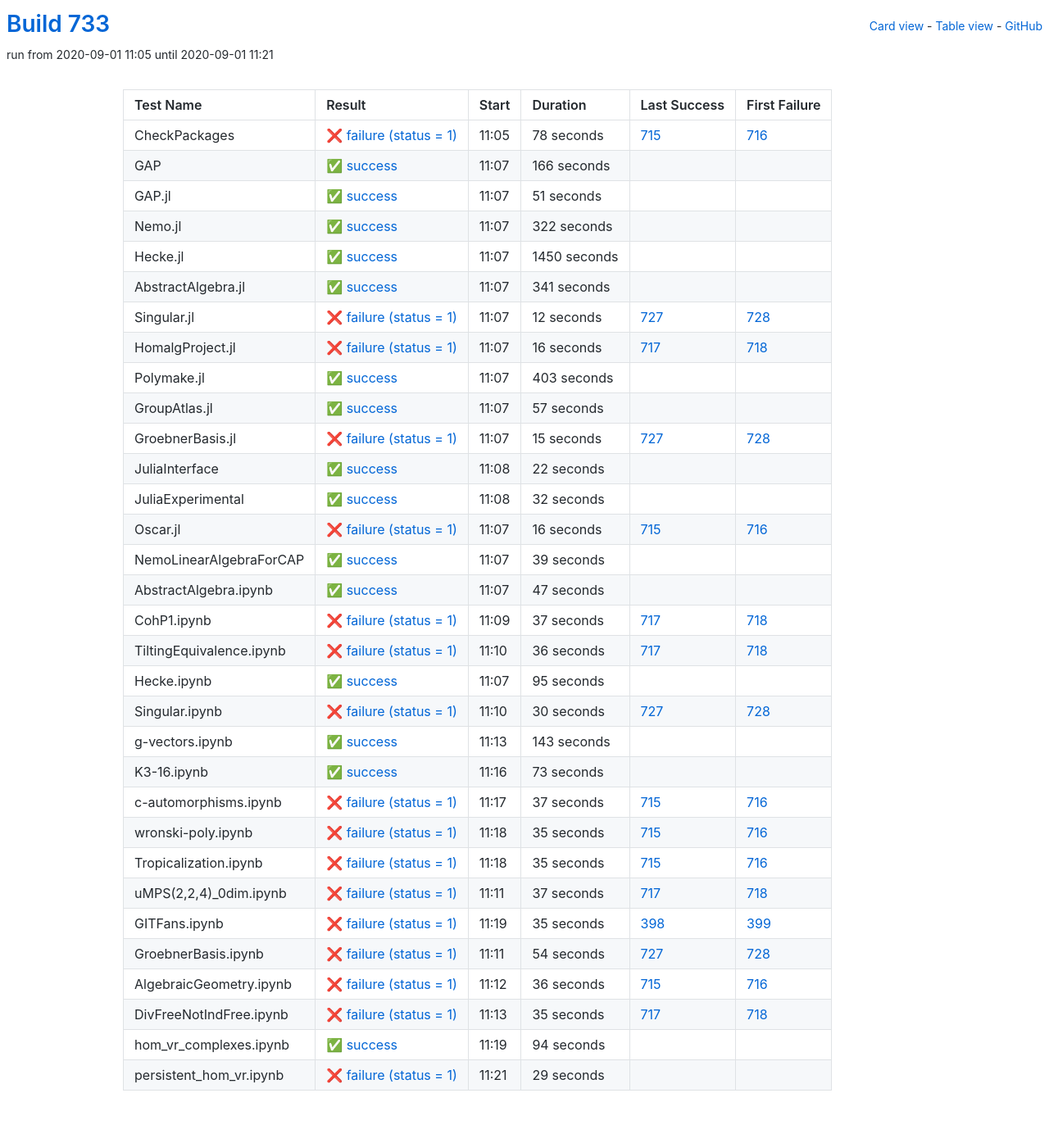
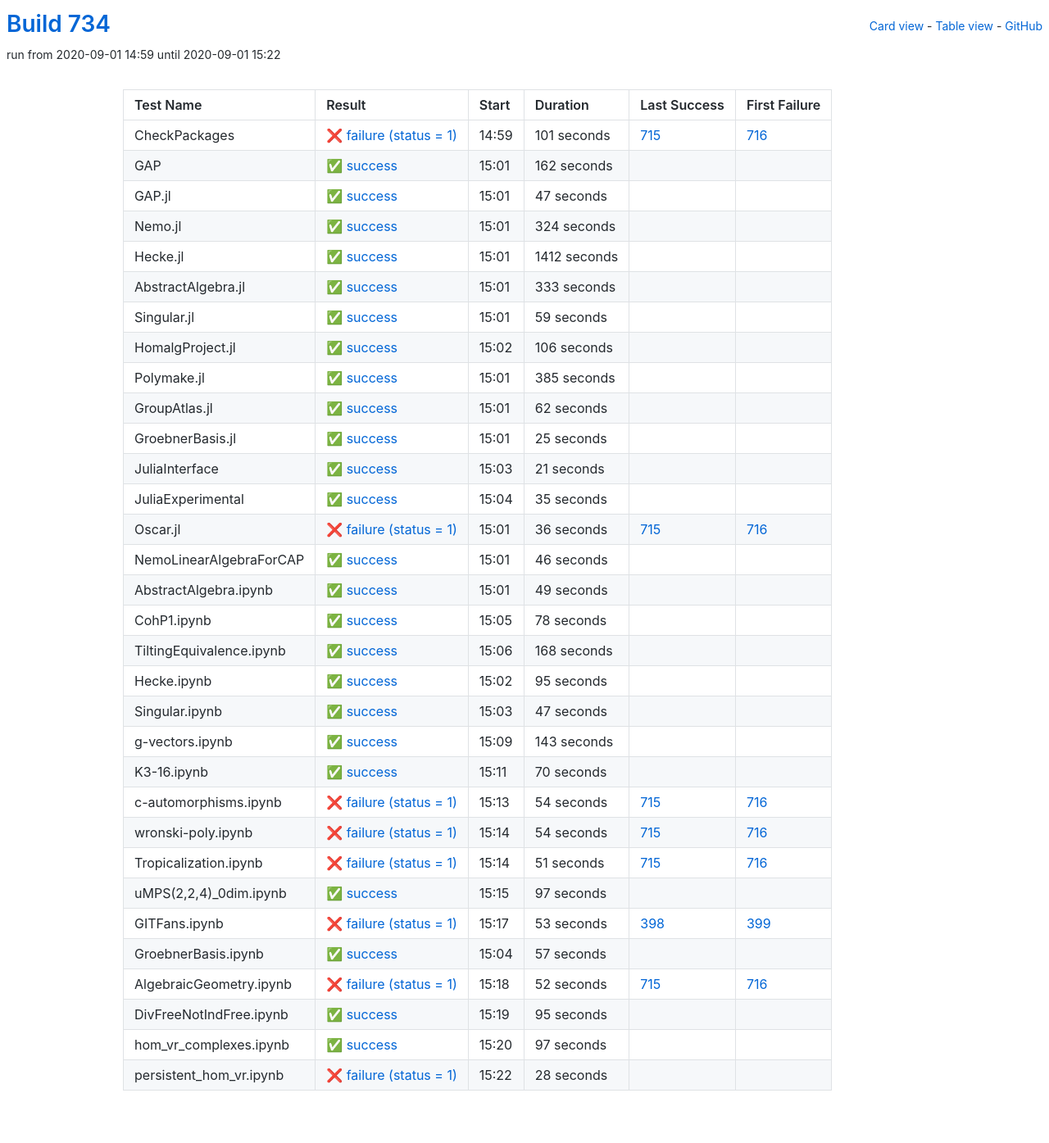
Before and after one commit to oscar-system/oscar-ci-status-stable, a Jekyll site: the page built from table.html, in a window 1280 px wide. Shown: the whole page at 82% size. Built offline with Jekyll 4.4.1, drawn with Linux system fonts in a browser that asks for light colours.

Commit message:
Build #734

```diff
--- a/_data/ci.yml
+++ b/_data/ci.yml
@@ -1,6 +1,6 @@
 ---
-build: 733
-build_url: https://oscarci.mathematik.uni-kl.de/job/oscar-stable/733/
+build: 734
+build_url: https://oscarci.mathematik.uni-kl.de/job/oscar-stable/734/
 job: oscar-stable
 organization: oscar-system
 repo: oscar-ci-status-stable
@@ -8,188 +8,32 @@ repourl: https://github.com/oscar-system/oscar-ci-status-stable
 tests:
 - name: CheckPackages
   id: checkpackages
-  log: https://oscarci.mathematik.uni-kl.de/job/oscar-stable/733/artifact/logs/build-733/CheckPackages.log
-  start: 2020-09-01 11:05
+  log: https://oscarci.mathematik.uni-kl.de/job/oscar-stable/734/artifact/logs/build-734/CheckPackages.log
+  start: 2020-09-01 14:59
   success: false
   exitcode: 1
   status: failure
-  duration: 78
+  duration: 101
   last_success: 715
   last_success_url: https://oscarci.mathematik.uni-kl.de/job/oscar-stable/715/
   first_failure: 716
   first_failure_url: https://oscarci.mathematik.uni-kl.de/job/oscar-stable/716/
 - name: GAP
   id: gap
-  log: https://oscarci.mathematik.uni-kl.de/job/oscar-stable/733/artifact/logs/build-733/GAP.log
-  start: 2020-09-01 11:07
+  log: https://oscarci.mathematik.uni-kl.de/job/oscar-stable/734/artifact/logs/build-734/GAP.log
+  start: 2020-09-01 15:01
   success: true
   exitcode: 0
   status: success
-  duration: 166
+  duration: 162
   last_success: false
   last_success_url:
   first_failure: false
   first_failure_url:
 - name: GAP.jl
   id: gap-jl
-  log: https://oscarci.mathematik.uni-kl.de/job/oscar-stable/733/artifact/logs/build-733/GAP.jl.log
-  start: 2020-09-01 11:07
-  success: true
-  exitcode: 0
-  status: success
-  duration: 51
-  last_success: false
-  last_success_url:
-  first_failure: false
-  first_failure_url:
-- name: Nemo.jl
-  id: nemo-jl
-  log: https://oscarci.mathematik.uni-kl.de/job/oscar-stable/733/artifact/logs/build-733/Nemo.jl.log
-  start: 2020-09-01 11:07
-  success: true
-  exitcode: 0
-  status: success
-  duration: 322
-  last_success: false
-  last_success_url:
-  first_failure: false
-  first_failure_url:
-- name: Hecke.jl
-  id: hecke-jl
-  log: https://oscarci.mathematik.uni-kl.de/job/oscar-stable/733/artifact/logs/build-733/Hecke.jl.log
-  start: 2020-09-01 11:07
-  success: true
-  exitcode: 0
-  status: success
-  duration: 1450
-  last_success: false
-  last_success_url:
-  first_failure: false
-  first_failure_url:
-- name: AbstractAlgebra.jl
-  id: abstractalgebra-jl
-  log: https://oscarci.mathematik.uni-kl.de/job/oscar-stable/733/artifact/logs/build-733/AbstractAlgebra.jl.log
-  start: 2020-09-01 11:07
-  success: true
-  exitcode: 0
-  status: success
-  duration: 341
-  last_success: false
-  last_success_url:
-  first_failure: false
-  first_failure_url:
-- name: Singular.jl
-  id: singular-jl
-  log: https://oscarci.mathematik.uni-kl.de/job/oscar-stable/733/artifact/logs/build-733/Singular.jl.log
-  start: 2020-09-01 11:07
-  success: false
-  exitcode: 1
-  status: failure
-  duration: 12
-  last_success: 727
-  last_success_url: https://oscarci.mathematik.uni-kl.de/job/oscar-stable/727/
-  first_failure: 728
-  first_failure_url: https://oscarci.mathematik.uni-kl.de/job/oscar-stable/728/
-- name: HomalgProject.jl
-  id: homalgproject-jl
-  log: https://oscarci.mathematik.uni-kl.de/job/oscar-stable/733/artifact/logs/build-733/HomalgProject.jl.log
-  start: 2020-09-01 11:07
-  success: false
-  exitcode: 1
-  status: failure
-  duration: 16
-  last_success: 717
-  last_success_url: https://oscarci.mathematik.uni-kl.de/job/oscar-stable/717/
-  first_failure: 718
-  first_failure_url: https://oscarci.mathematik.uni-kl.de/job/oscar-stable/718/
-- name: Polymake.jl
-  id: polymake-jl
-  log: https://oscarci.mathematik.uni-kl.de/job/oscar-stable/733/artifact/logs/build-733/Polymake.jl.log
-  start: 2020-09-01 11:07
-  success: true
-  exitcode: 0
-  status: success
-  duration: 403
-  last_success: false
-  last_success_url:
-  first_failure: false
-  first_failure_url:
-- name: GroupAtlas.jl
-  id: groupatlas-jl
-  log: https://oscarci.mathematik.uni-kl.de/job/oscar-stable/733/artifact/logs/build-733/GroupAtlas.jl.log
-  start: 2020-09-01 11:07
-  success: true
-  exitcode: 0
-  status: success
-  duration: 57
-  last_success: false
-  last_success_url:
-  first_failure: false
-  first_failure_url:
-- name: GroebnerBasis.jl
-  id: groebnerbasis-jl
-  log: https://oscarci.mathematik.uni-kl.de/job/oscar-stable/733/artifact/logs/build-733/GroebnerBasis.jl.log
-  start: 2020-09-01 11:07
-  success: false
-  exitcode: 1
-  status: failure
-  duration: 15
-  last_success: 727
-  last_success_url: https://oscarci.mathematik.uni-kl.de/job/oscar-stable/727/
-  first_failure: 728
-  first_failure_url: https://oscarci.mathematik.uni-kl.de/job/oscar-stable/728/
-- name: JuliaInterface
-  id: juliainterface
-  log: https://oscarci.mathematik.uni-kl.de/job/oscar-stable/733/artifact/logs/build-733/JuliaInterface.log
-  start: 2020-09-01 11:08
-  success: true
-  exitcode: 0
-  status: success
-  duration: 22
-  last_success: false
-  last_success_url:
-  first_failure: false
-  first_failure_url:
-- name: JuliaExperimental
-  id: juliaexperimental
-  log: https://oscarci.mathematik.uni-kl.de/job/oscar-stable/733/artifact/logs/build-733/JuliaExperimental.log
-  start: 2020-09-01 11:08
-  success: true
-  exitcode: 0
-  status: success
-  duration: 32
-  last_success: false
-  last_success_url:
-  first_failure: false
-  first_failure_url:
-- name: Oscar.jl
-  id: oscar-jl
-  log: https://oscarci.mathematik.uni-kl.de/job/oscar-stable/733/artifact/logs/build-733/Oscar.jl.log
-  start: 2020-09-01 11:07
-  success: false
-  exitcode: 1
-  status: failure
-  duration: 16
-  last_success: 715
-  last_success_url: https://oscarci.mathematik.uni-kl.de/job/oscar-stable/715/
-  first_failure: 716
-  first_failure_url: https://oscarci.mathematik.uni-kl.de/job/oscar-stable/716/
-- name: NemoLinearAlgebraForCAP
-  id: nemolinearalgebraforcap
-  log: https://oscarci.mathematik.uni-kl.de/job/oscar-stable/733/artifact/logs/build-733/NemoLinearAlgebraForCAP.log
-  start: 2020-09-01 11:07
-  success: true
-  exitcode: 0
-  status: success
-  duration: 39
-  last_success: false
-  last_success_url:
-  first_failure: false
-  first_failure_url:
-- name: AbstractAlgebra.ipynb
-  id: abstractalgebra-ipynb
-  log: https://oscarci.mathematik.uni-kl.de/job/oscar-stable/733/artifact/logs/build-733/AbstractAlgebra.ipynb.log
-  start: 2020-09-01 11:07
+  log: https://oscarci.mathematik.uni-kl.de/job/oscar-stable/734/artifact/logs/build-734/GAP.jl.log
+  start: 2020-09-01 15:01
   success: true
   exitcode: 0
   status: success
@@ -198,34 +42,190 @@ tests:
   last_success_url:
   first_failure: false
   first_failure_url:
-- name: CohP1.ipynb
-  id: cohp1-ipynb
-  log: https://oscarci.mathematik.uni-kl.de/job/oscar-stable/733/artifact/logs/build-733/CohP1.ipynb.log
-  start: 2020-09-01 11:09
-  success: false
-  exitcode: 1
-  status: failure
-  duration: 37
-  last_success: 717
-  last_success_url: https://oscarci.mathematik.uni-kl.de/job/oscar-stable/717/
-  first_failure: 718
-  first_failure_url: https://oscarci.mathematik.uni-kl.de/job/oscar-stable/718/
-- name: TiltingEquivalence.ipynb
-  id: tiltingequivalence-ipynb
-  log: https://oscarci.mathematik.uni-kl.de/job/oscar-stable/733/artifact/logs/build-733/TiltingEquivalence.ipynb.log
-  start: 2020-09-01 11:10
+- name: Nemo.jl
+  id: nemo-jl
+  log: https://oscarci.mathematik.uni-kl.de/job/oscar-stable/734/artifact/logs/build-734/Nemo.jl.log
+  start: 2020-09-01 15:01
+  success: true
+  exitcode: 0
+  status: success
+  duration: 324
+  last_success: false
+  last_success_url:
+  first_failure: false
+  first_failure_url:
+- name: Hecke.jl
+  id: hecke-jl
+  log: https://oscarci.mathematik.uni-kl.de/job/oscar-stable/734/artifact/logs/build-734/Hecke.jl.log
+  start: 2020-09-01 15:01
+  success: true
+  exitcode: 0
+  status: success
+  duration: 1412
+  last_success: false
+  last_success_url:
+  first_failure: false
+  first_failure_url:
+- name: AbstractAlgebra.jl
+  id: abstractalgebra-jl
+  log: https://oscarci.mathematik.uni-kl.de/job/oscar-stable/734/artifact/logs/build-734/AbstractAlgebra.jl.log
+  start: 2020-09-01 15:01
+  success: true
+  exitcode: 0
+  status: success
+  duration: 333
+  last_success: false
+  last_success_url:
+  first_failure: false
+  first_failure_url:
+- name: Singular.jl
+  id: singular-jl
+  log: https://oscarci.mathematik.uni-kl.de/job/oscar-stable/734/artifact/logs/build-734/Singular.jl.log
+  start: 2020-09-01 15:01
+  success: true
+  exitcode: 0
+  status: success
+  duration: 59
+  last_success: false
+  last_success_url:
+  first_failure: false
+  first_failure_url:
+- name: HomalgProject.jl
+  id: homalgproject-jl
+  log: https://oscarci.mathematik.uni-kl.de/job/oscar-stable/734/artifact/logs/build-734/HomalgProject.jl.log
+  start: 2020-09-01 15:02
+  success: true
+  exitcode: 0
+  status: success
+  duration: 106
+  last_success: false
+  last_success_url:
+  first_failure: false
+  first_failure_url:
+- name: Polymake.jl
+  id: polymake-jl
+  log: https://oscarci.mathematik.uni-kl.de/job/oscar-stable/734/artifact/logs/build-734/Polymake.jl.log
+  start: 2020-09-01 15:01
+  success: true
+  exitcode: 0
+  status: success
+  duration: 385
+  last_success: false
+  last_success_url:
+  first_failure: false
+  first_failure_url:
+- name: GroupAtlas.jl
+  id: groupatlas-jl
+  log: https://oscarci.mathematik.uni-kl.de/job/oscar-stable/734/artifact/logs/build-734/GroupAtlas.jl.log
+  start: 2020-09-01 15:01
+  success: true
+  exitcode: 0
+  status: success
+  duration: 62
+  last_success: false
+  last_success_url:
+  first_failure: false
+  first_failure_url:
+- name: GroebnerBasis.jl
+  id: groebnerbasis-jl
+  log: https://oscarci.mathematik.uni-kl.de/job/oscar-stable/734/artifact/logs/build-734/GroebnerBasis.jl.log
+  start: 2020-09-01 15:01
+  success: true
+  exitcode: 0
+  status: success
+  duration: 25
+  last_success: false
+  last_success_url:
+  first_failure: false
+  first_failure_url:
+- name: JuliaInterface
+  id: juliainterface
+  log: https://oscarci.mathematik.uni-kl.de/job/oscar-stable/734/artifact/logs/build-734/JuliaInterface.log
+  start: 2020-09-01 15:03
+  success: true
+  exitcode: 0
+  status: success
+  duration: 21
+  last_success: false
+  last_success_url:
+  first_failure: false
+  first_failure_url:
+- name: JuliaExperimental
+  id: juliaexperimental
+  log: https://oscarci.mathematik.uni-kl.de/job/oscar-stable/734/artifact/logs/build-734/JuliaExperimental.log
+  start: 2020-09-01 15:04
+  success: true
+  exitcode: 0
+  status: success
+  duration: 35
+  last_success: false
+  last_success_url:
+  first_failure: false
+  first_failure_url:
+- name: Oscar.jl
+  id: oscar-jl
+  log: https://oscarci.mathematik.uni-kl.de/job/oscar-stable/734/artifact/logs/build-734/Oscar.jl.log
+  start: 2020-09-01 15:01
   success: false
   exitcode: 1
   status: failure
   duration: 36
-  last_success: 717
-  last_success_url: https://oscarci.mathematik.uni-kl.de/job/oscar-stable/717/
-  first_failure: 718
-  first_failure_url: https://oscarci.mathematik.uni-kl.de/job/oscar-stable/718/
+  last_success: 715
+  last_success_url: https://oscarci.mathematik.uni-kl.de/job/oscar-stable/715/
+  first_failure: 716
+  first_failure_url: https://oscarci.mathematik.uni-kl.de/job/oscar-stable/716/
+- name: NemoLinearAlgebraForCAP
+  id: nemolinearalgebraforcap
+  log: https://oscarci.mathematik.uni-kl.de/job/oscar-stable/734/artifact/logs/build-734/NemoLinearAlgebraForCAP.log
+  start: 2020-09-01 15:01
+  success: true
+  exitcode: 0
+  status: success
+  duration: 46
+  last_success: false
+  last_success_url:
+  first_failure: false
+  first_failure_url:
+- name: AbstractAlgebra.ipynb
+  id: abstractalgebra-ipynb
+  log: https://oscarci.mathematik.uni-kl.de/job/oscar-stable/734/artifact/logs/build-734/AbstractAlgebra.ipynb.log
+  start: 2020-09-01 15:01
+  success: true
+  exitcode: 0
+  status: success
+  duration: 49
+  last_success: false
+  last_success_url:
+  first_failure: false
+  first_failure_url:
+- name: CohP1.ipynb
+  id: cohp1-ipynb
+  log: https://oscarci.mathematik.uni-kl.de/job/oscar-stable/734/artifact/logs/build-734/CohP1.ipynb.log
+  start: 2020-09-01 15:05
+  success: true
+  exitcode: 0
+  status: success
+  duration: 78
+  last_success: false
+  last_success_url:
+  first_failure: false
+  first_failure_url:
+- name: TiltingEquivalence.ipynb
+  id: tiltingequivalence-ipynb
+  log: https://oscarci.mathematik.uni-kl.de/job/oscar-stable/734/artifact/logs/build-734/TiltingEquivalence.ipynb.log
+  start: 2020-09-01 15:06
+  success: true
+  exitcode: 0
+  status: success
+  duration: 168
+  last_success: false
+  last_success_url:
+  first_failure: false
+  first_failure_url:
 - name: Hecke.ipynb
   id: hecke-ipynb
-  log: https://oscarci.mathematik.uni-kl.de/job/oscar-stable/733/artifact/logs/build-733/Hecke.ipynb.log
-  start: 2020-09-01 11:07
+  log: https://oscarci.mathematik.uni-kl.de/job/oscar-stable/734/artifact/logs/build-734/Hecke.ipynb.log
+  start: 2020-09-01 15:02
   success: true
   exitcode: 0
   status: success
@@ -236,20 +236,20 @@ tests:
   first_failure_url:
 - name: Singular.ipynb
   id: singular-ipynb
-  log: https://oscarci.mathematik.uni-kl.de/job/oscar-stable/733/artifact/logs/build-733/Singular.ipynb.log
-  start: 2020-09-01 11:10
-  success: false
-  exitcode: 1
-  status: failure
-  duration: 30
-  last_success: 727
-  last_success_url: https://oscarci.mathematik.uni-kl.de/job/oscar-stable/727/
-  first_failure: 728
-  first_failure_url: https://oscarci.mathematik.uni-kl.de/job/oscar-stable/728/
+  log: https://oscarci.mathematik.uni-kl.de/job/oscar-stable/734/artifact/logs/build-734/Singular.ipynb.log
+  start: 2020-09-01 15:03
+  success: true
+  exitcode: 0
+  status: success
+  duration: 47
+  last_success: false
+  last_success_url:
+  first_failure: false
+  first_failure_url:
 - name: g-vectors.ipynb
   id: g-vectors-ipynb
-  log: https://oscarci.mathematik.uni-kl.de/job/oscar-stable/733/artifact/logs/build-733/g-vectors.ipynb.log
-  start: 2020-09-01 11:13
+  log: https://oscarci.mathematik.uni-kl.de/job/oscar-stable/734/artifact/logs/build-734/g-vectors.ipynb.log
+  start: 2020-09-01 15:09
   success: true
   exitcode: 0
   status: success
@@ -260,132 +260,132 @@ tests:
   first_failure_url:
 - name: K3-16.ipynb
   id: k3-16-ipynb
-  log: https://oscarci.mathematik.uni-kl.de/job/oscar-stable/733/artifact/logs/build-733/K3-16.ipynb.log
-  start: 2020-09-01 11:16
+  log: https://oscarci.mathematik.uni-kl.de/job/oscar-stable/734/artifact/logs/build-734/K3-16.ipynb.log
+  start: 2020-09-01 15:11
   success: true
   exitcode: 0
   status: success
-  duration: 73
+  duration: 70
   last_success: false
   last_success_url:
   first_failure: false
   first_failure_url:
 - name: c-automorphisms.ipynb
   id: c-automorphisms-ipynb
-  log: https://oscarci.mathematik.uni-kl.de/job/oscar-stable/733/artifact/logs/build-733/c-automorphisms.ipynb.log
-  start: 2020-09-01 11:17
+  log: https://oscarci.mathematik.uni-kl.de/job/oscar-stable/734/artifact/logs/build-734/c-automorphisms.ipynb.log
+  start: 2020-09-01 15:13
   success: false
   exitcode: 1
   status: failure
-  duration: 37
+  duration: 54
   last_success: 715
   last_success_url: https://oscarci.mathematik.uni-kl.de/job/oscar-stable/715/
   first_failure: 716
   first_failure_url: https://oscarci.mathematik.uni-kl.de/job/oscar-stable/716/
 - name: wronski-poly.ipynb
   id: wronski-poly-ipynb
-  log: https://oscarci.mathematik.uni-kl.de/job/oscar-stable/733/artifact/logs/build-733/wronski-poly.ipynb.log
-  start: 2020-09-01 11:18
+  log: https://oscarci.mathematik.uni-kl.de/job/oscar-stable/734/artifact/logs/build-734/wronski-poly.ipynb.log
+  start: 2020-09-01 15:14
   success: false
   exitcode: 1
   status: failure
-  duration: 35
+  duration: 54
   last_success: 715
   last_success_url: https://oscarci.mathematik.uni-kl.de/job/oscar-stable/715/
   first_failure: 716
   first_failure_url: https://oscarci.mathematik.uni-kl.de/job/oscar-stable/716/
 - name: Tropicalization.ipynb
   id: tropicalization-ipynb
-  log: https://oscarci.mathematik.uni-kl.de/job/oscar-stable/733/artifact/logs/build-733/Tropicalization.ipynb.log
-  start: 2020-09-01 11:18
+  log: https://oscarci.mathematik.uni-kl.de/job/oscar-stable/734/artifact/logs/build-734/Tropicalization.ipynb.log
+  start: 2020-09-01 15:14
   success: false
   exitcode: 1
   status: failure
-  duration: 35
+  duration: 51
   last_success: 715
   last_success_url: https://oscarci.mathematik.uni-kl.de/job/oscar-stable/715/
   first_failure: 716
   first_failure_url: https://oscarci.mathematik.uni-kl.de/job/oscar-stable/716/
 - name: uMPS(2,2,4)_0dim.ipynb
   id: umps-2-2-4-0dim-ipynb
-  log: https://oscarci.mathematik.uni-kl.de/job/oscar-stable/733/artifact/logs/build-733/uMPS-2-2-4-_0dim.ipynb.log
-  start: 2020-09-01 11:11
+  log: https://oscarci.mathematik.uni-kl.de/job/oscar-stable/734/artifact/logs/build-734/uMPS-2-2-4-_0dim.ipynb.log
+  start: 2020-09-01 15:15
+  success: true
+  exitcode: 0
+  status: success
+  duration: 97
+  last_success: false
+  last_success_url:
+  first_failure: false
+  first_failure_url:
+- name: GITFans.ipynb
+  id: gitfans-ipynb
+  log: https://oscarci.mathematik.uni-kl.de/job/oscar-stable/734/artifact/logs/build-734/GITFans.ipynb.log
+  start: 2020-09-01 15:17
   success: false
   exitcode: 1
   status: failure
-  duration: 37
-  last_success: 717
-  last_success_url: https://oscarci.mathematik.uni-kl.de/job/oscar-stable/717/
-  first_failure: 718
-  first_failure_url: https://oscarci.mathematik.uni-kl.de/job/oscar-stable/718/
-- name: GITFans.ipynb
-  id: gitfans-ipynb
-  log: https://oscarci.mathematik.uni-kl.de/job/oscar-stable/733/artifact/logs/build-733/GITFans.ipynb.log
-  start: 2020-09-01 11:19
-  success: false
-  exitcode: 1
-  status: failure
-  duration: 35
+  duration: 53
   last_success: 398
   last_success_url: https://oscarci.mathematik.uni-kl.de/job/oscar-stable/398/
   first_failure: 399
   first_failure_url: https://oscarci.mathematik.uni-kl.de/job/oscar-stable/399/
 - name: GroebnerBasis.ipynb
   id: groebnerbasis-ipynb
-  log: https://oscarci.mathematik.uni-kl.de/job/oscar-stable/733/artifact/logs/build-733/GroebnerBasis.ipynb.log
-  start: 2020-09-01 11:11
+  log: https://oscarci.mathematik.uni-kl.de/job/oscar-stable/734/artifact/logs/build-734/GroebnerBasis.ipynb.log
+  start: 2020-09-01 15:04
+  success: true
+  exitcode: 0
+  status: success
+  duration: 57
+  last_success: false
+  last_success_url:
+  first_failure: false
+  first_failure_url:
+- name: AlgebraicGeometry.ipynb
+  id: algebraicgeometry-ipynb
+  log: https://oscarci.mathematik.uni-kl.de/job/oscar-stable/734/artifact/logs/build-734/AlgebraicGeometry.ipynb.log
+  start: 2020-09-01 15:18
   success: false
   exitcode: 1
   status: failure
-  duration: 54
-  last_success: 727
-  last_success_url: https://oscarci.mathematik.uni-kl.de/job/oscar-stable/727/
-  first_failure: 728
-  first_failure_url: https://oscarci.mathematik.uni-kl.de/job/oscar-stable/728/
-- name: AlgebraicGeometry.ipynb
-  id: algebraicgeometry-ipynb
-  log: https://oscarci.mathematik.uni-kl.de/job/oscar-stable/733/artifact/logs/build-733/AlgebraicGeometry.ipynb.log
-  start: 2020-09-01 11:12
-  success: false
-  exitcode: 1
-  status: failure
-  duration: 36
+  duration: 52
   last_success: 715
   last_success_url: https://oscarci.mathematik.uni-kl.de/job/oscar-stable/715/
   first_failure: 716
   first_failure_url: https://oscarci.mathematik.uni-kl.de/job/oscar-stable/716/
 - name: DivFreeNotIndFree.ipynb
   id: divfreenotindfree-ipynb
-  log: https://oscarci.mathematik.uni-kl.de/job/oscar-stable/733/artifact/logs/build-733/DivFreeNotIndFree.ipynb.log
-  start: 2020-09-01 11:13
-  success: false
-  exitcode: 1
-  status: failure
-  duration: 35
-  last_success: 717
-  last_success_url: https://oscarci.mathematik.uni-kl.de/job/oscar-stable/717/
-  first_failure: 718
-  first_failure_url: https://oscarci.mathematik.uni-kl.de/job/oscar-stable/718/
-- name: hom_vr_complexes.ipynb
-  id: hom-vr-complexes-ipynb
-  log: https://oscarci.mathematik.uni-kl.de/job/oscar-stable/733/artifact/logs/build-733/hom_vr_complexes.ipynb.log
-  start: 2020-09-01 11:19
+  log: https://oscarci.mathematik.uni-kl.de/job/oscar-stable/734/artifact/logs/build-734/DivFreeNotIndFree.ipynb.log
+  start: 2020-09-01 15:19
   success: true
   exitcode: 0
   status: success
-  duration: 94
+  duration: 95
+  last_success: false
+  last_success_url:
+  first_failure: false
+  first_failure_url:
+- name: hom_vr_complexes.ipynb
+  id: hom-vr-complexes-ipynb
+  log: https://oscarci.mathematik.uni-kl.de/job/oscar-stable/734/artifact/logs/build-734/hom_vr_complexes.ipynb.log
+  start: 2020-09-01 15:20
+  success: true
+  exitcode: 0
+  status: success
+  duration: 97
   last_success: false
   last_success_url:
   first_failure: false
   first_failure_url:
 - name: persistent_hom_vr.ipynb
   id: persistent-hom-vr-ipynb
-  log: https://oscarci.mathematik.uni-kl.de/job/oscar-stable/733/artifact/logs/build-733/persistent_hom_vr.ipynb.log
-  start: 2020-09-01 11:21
+  log: https://oscarci.mathematik.uni-kl.de/job/oscar-stable/734/artifact/logs/build-734/persistent_hom_vr.ipynb.log
+  start: 2020-09-01 15:22
   success: false
   exitcode: 1
   status: failure
-  duration: 29
+  duration: 28
   last_success: false
   last_success_url:
   first_failure: false
```
Also changed, not shown: README.md.
